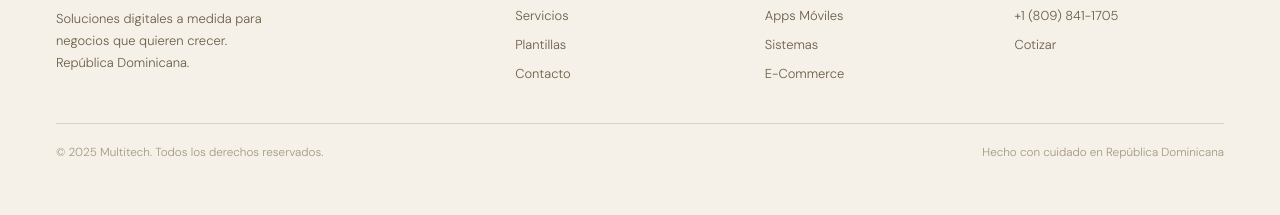
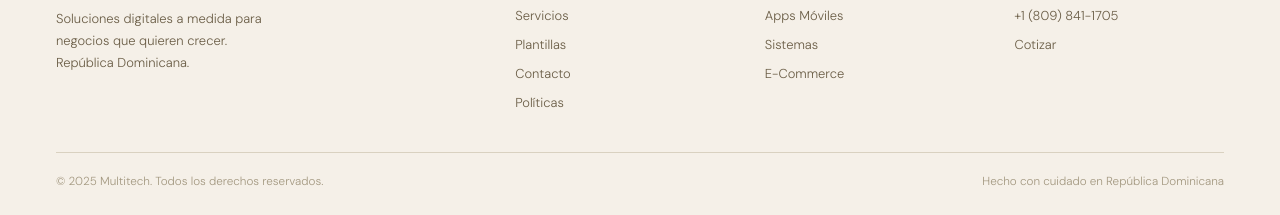
Before and after one commit to ZzZHielo/mtnexa, a website: page public/index.html in a window 1280 px wide. Shown: the part 2686-2901 px from the top of the page. Before the commit the page ends 2872 px from the top, so only its background shows below. Drawn offline with nearby package versions, Linux system fonts and the light colour scheme; no server answers; a web font is replaced by a local one.

Commit message:
Agregar enlace a politicas.html en el footer

```diff
--- a/public/index.html
+++ b/public/index.html
@@ -514,7 +514,7 @@ footer{background:var(--bg);border-top:1px solid var(--border);padding:52px 56px
       <a href="index.html" class="nav-logo"><svg class="logo-svg" viewBox="0 0 3840 2160"><use href="#nexalogo"/></svg></a>
       <p class="footer-desc">Soluciones digitales a medida para negocios que quieren crecer. República Dominicana.</p>
     </div>
-    <div class="footer-col"><h4>Páginas</h4><ul><li><a href="index.html">Inicio</a></li><li><a href="multitech-servicios.html">Servicios</a></li><li><a href="multitech-plantillas.html">Plantillas</a></li><li><a href="multitech-contacto.html">Contacto</a></li></ul></div>
+    <div class="footer-col"><h4>Páginas</h4><ul><li><a href="index.html">Inicio</a></li><li><a href="multitech-servicios.html">Servicios</a></li><li><a href="multitech-plantillas.html">Plantillas</a></li><li><a href="multitech-contacto.html">Contacto</a></li><li><a href="politicas.html">Políticas</a></li></ul></div>
     <div class="footer-col"><h4>Servicios</h4><ul><li><a href="multitech-servicios.html">Páginas Web</a></li><li><a href="multitech-servicios.html">Apps Móviles</a></li><li><a href="multitech-servicios.html">Sistemas</a></li><li><a href="multitech-servicios.html">E-Commerce</a></li></ul></div>
     <div class="footer-col"><h4>Contacto</h4><ul><li><a href="mailto:nexa@multitech.com">nexa@multitech.com</a></li><li><a href="#">+1 (809) 841-1705</a></li><li><a href="multitech-contacto.html">Cotizar</a></li></ul></div>
   </div>
```
Also changed, not shown: public/multitech-contacto.html (+1 -1 lines), public/multitech-plantillas.html (+1 -1 lines), public/multitech-servicios.html (+1 -1 lines).
